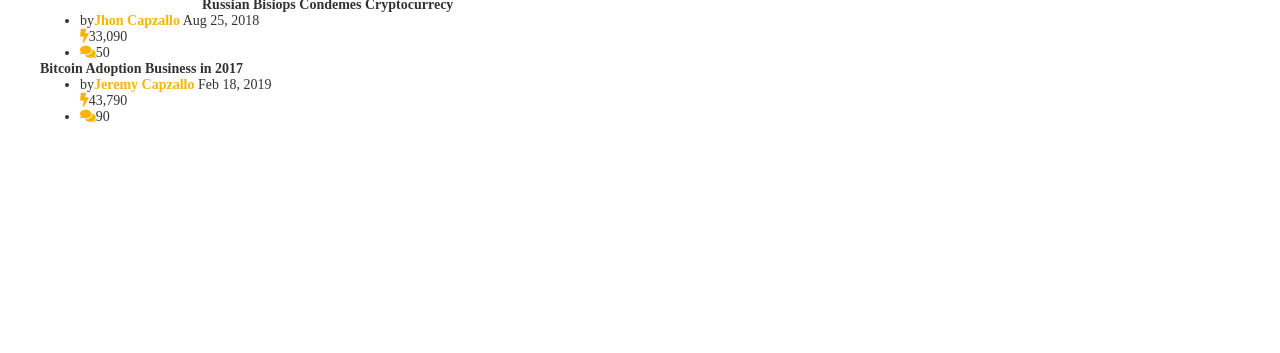
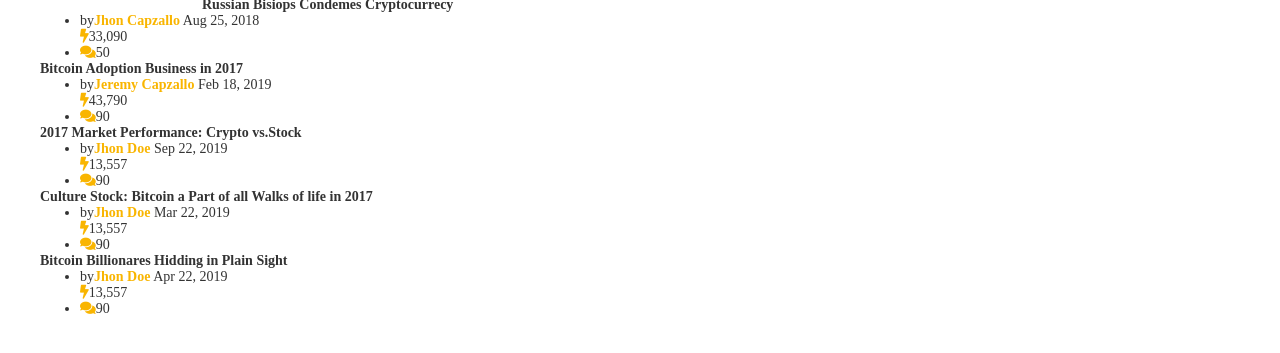
Before and after one commit to MahdiSadeghi26/ACE, a plain HTML site: page index.html in a window 1280 px wide. Shown: the part 83-436 px from the top of the page. Drawn offline with Linux system fonts and the light colour scheme.

Commit message:
adding all items in rows (wating for style)

```diff
--- a/index.html
+++ b/index.html
@@ -52,10 +52,12 @@
       <!-- Content section -->
       <!-- intro section (pictures) -->
       <section class="intro-h-600px">
-        <!-- first section  -->
+        <!-- first section (big pic )  -->
         <section class="intro-row intro-h-2-3 mb-10x">
+          <!-- first img -->
           <section class="intro-2-3-col intro-h-100">
-            <section></section>
+            <!-- img background  -->
+            <section class="img-bg bg-1 intro-h-100"></section>
             <section class="intro-item-caption">
               <h3 class="caption-title">
                 <span
@@ -63,7 +65,7 @@
                   Reacts</span
                 >
               </h3>
-              <ul>
+              <ul class="caption-info-bar">
                 <li>
                   by<b class="text-yellow">Olivia Capzallo</b> Jan 25, 2018
                 </li>
@@ -77,7 +79,7 @@
           <!-- first row small picture seciton -->
           <section class="intro-1-3-col">
             <section class="intro-1-3-item intro-h-50">
-              <section></section>
+              <section class="img-bg bg-2 intro-h-100"></section>
               <section class="intro-item-caption">
                 <h3 class="caption-title">
                   <b
@@ -97,7 +99,7 @@
             </section>
           </section>
           <section class="intro-1-3-col">
-            <section class="intro-1-3-item intro-h-50">
+            <section class="img-bg bg-3 intro-h-100"></section>
               <section></section>
               <section class="intro-item-caption">
                 <h3 class="caption-title">
@@ -118,8 +120,68 @@
             </section>
           </section>
         </section>
-        <!-- second intro seciton -->
-        <section class="intro-row"></section>
+        <!-- second intro seciton (3small picturs) -->
+        <section class="intro-row intro-h-1-3">
+            <section class="intro-1-3-col-item intro-h-100">
+              <section class="img-bg bg-4 intro-h-100"></section>
+              <section class="intro-item-caption">
+                <h3 class="caption-title">
+                  <b
+                    >2017 Market Performance: Crypto vs.Stock</b
+                  >
+                </h3>
+                <ul class="caption-info-bar">
+                  <li>
+                    by<b class="text-yellow">Jhon Doe</b> Sep 22, 2019
+                  </li>
+                  <li style="list-style: none">
+                    <i class="fas fa-bolt text-yellow"></i>13,557
+                  </li>
+                  <li><i class="fas fa-comments text-yellow"></i>90</li>
+                </ul>
+              </section>
+            </section>
+            <section class="intro-1-3-col-item intro-h-100">
+              <section class="img-bg bg-5 intro-h-100"></section>
+              <section class="intro-item-caption">
+                <h3 class="caption-title">
+                  <b
+                    >Culture Stock: Bitcoin a Part of all Walks of life in 2017
+                    </b
+                  >
+                </h3>
+                <ul class="caption-info-bar">
+                  <li>
+                    by<b class="text-yellow">Jhon Doe</b> Mar 22, 2019
+                  </li>
+                  <li style="list-style: none">
+                    <i class="fas fa-bolt text-yellow"></i>13,557
+                  </li>
+                  <li><i class="fas fa-comments text-yellow"></i>90</li>
+                </ul>
+              </section>
+            </section>
+            <section class="intro-1-3-col-item intro-h-100">
+              <section class="img-bg bg-6 intro-h-100"></section>
+              <section class="intro-item-caption">
+                <h3 class="caption-title">
+                  <b
+                    >Bitcoin Billionares Hidding in Plain Sight
+                    </b
+                  >
+                </h3>
+                <ul class="caption-info-bar">
+                  <li>
+                    by<b class="text-yellow">Jhon Doe</b> Apr 22, 2019
+                  </li>
+                  <li style="list-style: none">
+                    <i class="fas fa-bolt text-yellow"></i>13,557
+                  </li>
+                  <li><i class="fas fa-comments text-yellow"></i>90</li>
+                </ul>
+              </section>
+            </section>
+        </section>
       </section>
       <!-- end of intro section -->
     </section>
```
